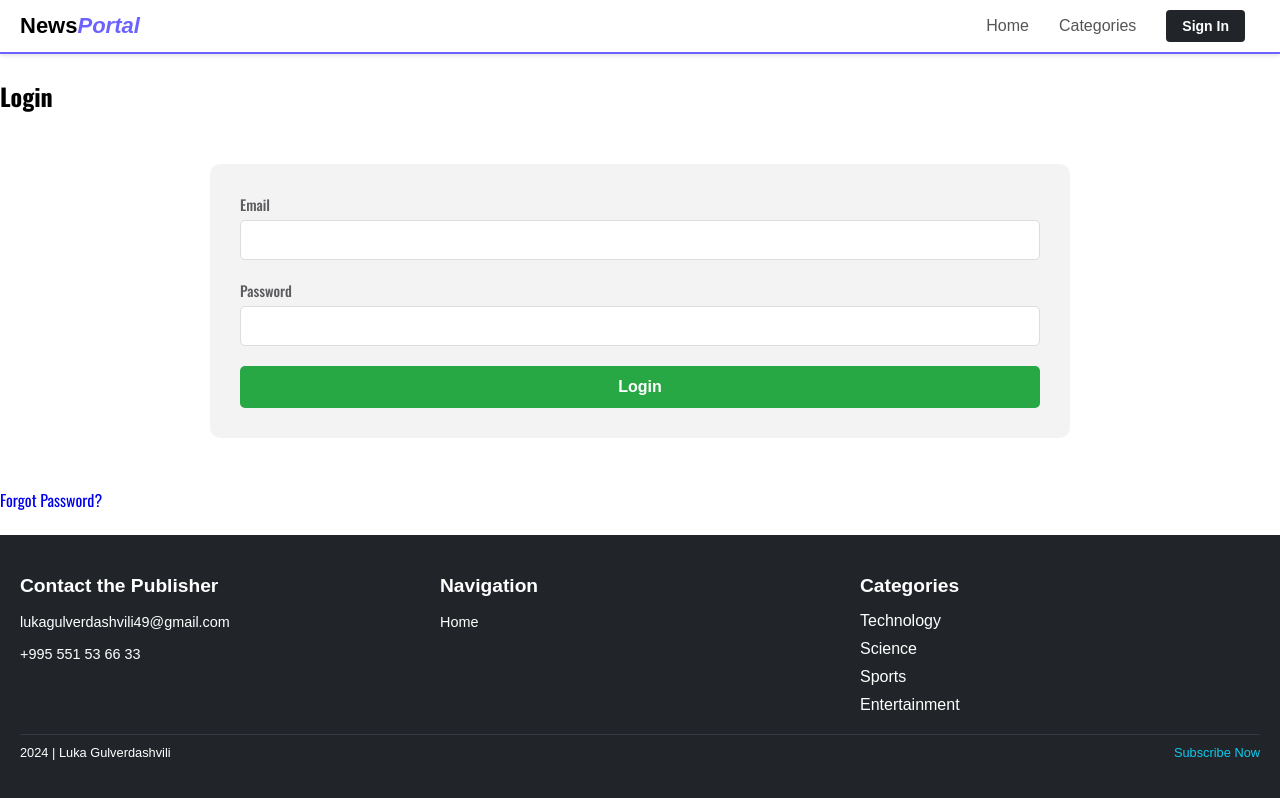
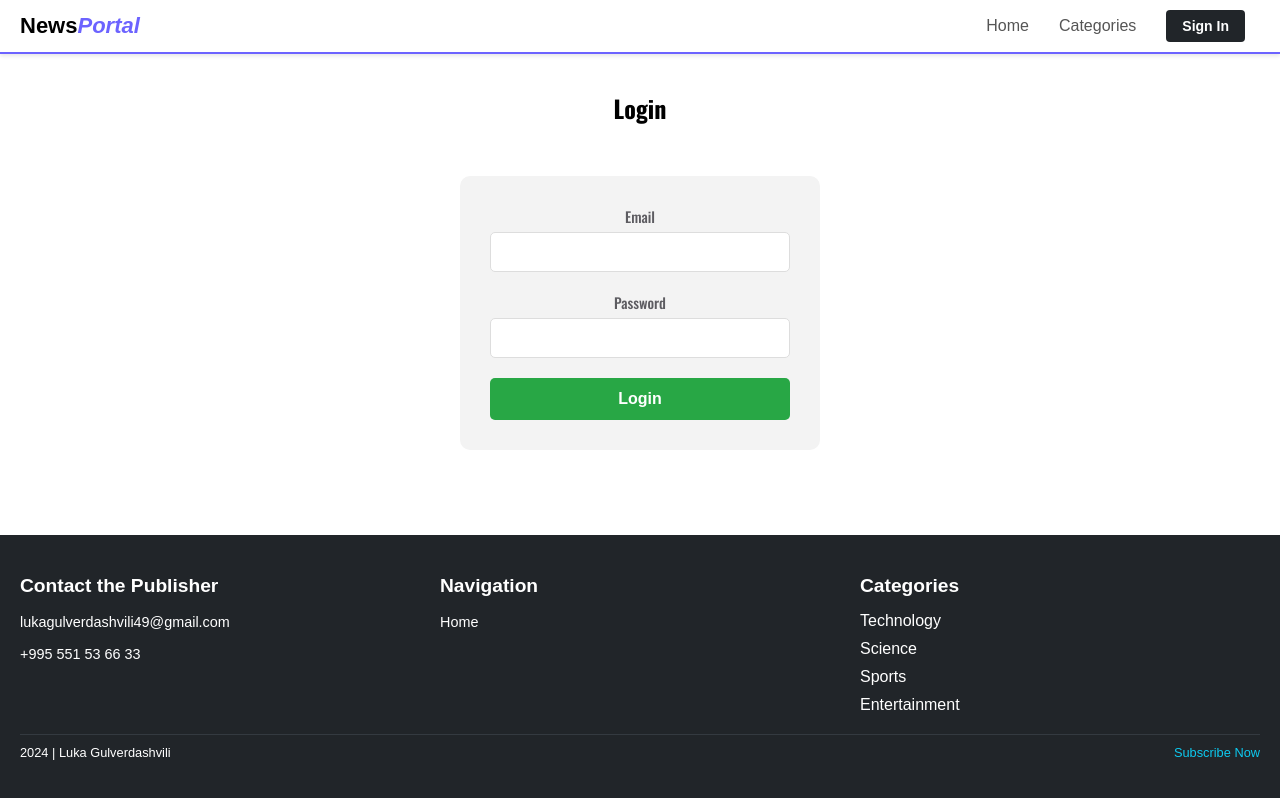
Before and after one commit to Gulverda/FullStack_BlogWeb, a React (Create React App) app in the folder frontend/: page /login in a window 1280 px wide. Built offline with nearby package versions, Linux system fonts and the light colour scheme.

Commit message:
Style Login

```diff
--- a/frontend/src/components/Login/Login.css
+++ b/frontend/src/components/Login/Login.css
@@ -0,0 +1,29 @@
+.login-container{
+    display: flex;
+    justify-content: center;
+    flex-direction: column;
+    text-align: center;
+    width: 100%;
+}
+form {
+    width: auto;
+    min-width: 300px;
+    padding: 30px;
+    background: #f3f3f3;
+    border-radius: 10px;
+    display: flex;
+    flex-direction: column;
+    gap: 20px;
+  }
+
+  @media (max-width: 768px) {
+    form {
+      padding: 20px;
+    }
+  }
+
+  @media (max-width: 576px) {
+    form {
+      padding: 15px;
+    }
+  }
--- a/frontend/src/components/Login/Login.js
+++ b/frontend/src/components/Login/Login.js
@@ -1,7 +1,8 @@
 import React, { useState, useEffect } from 'react';
 import axios from 'axios';
 import { useNavigate } from 'react-router-dom';
-import { useAuth } from '../../context/AuthContext'; // Import useAuth
+import { useAuth } from '../../context/AuthContext';
+import './Login.css';
 
 const API_URL = process.env.REACT_APP_API_URL; // Use the environment variable
 
@@ -67,9 +68,9 @@ const Login = () => {
         <button type="submit">Login</button>
       </form>
       {/* Optional: Add "Forgot Password" link */}
-      <p>
+      {/* <p>
         <a href="/forgot-password">Forgot Password?</a>
-      </p>
+      </p> */}
     </div>
   );
 };
```
